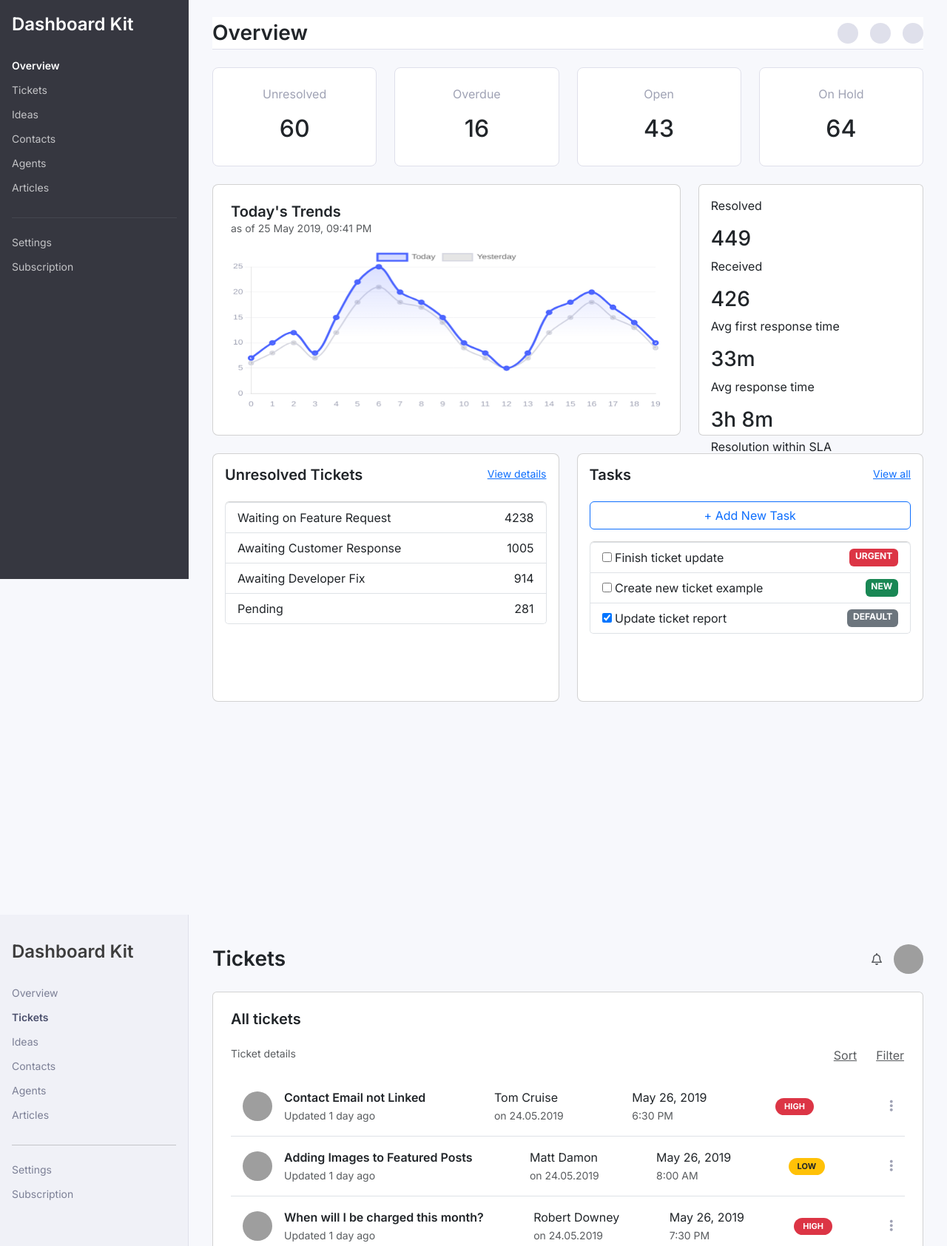
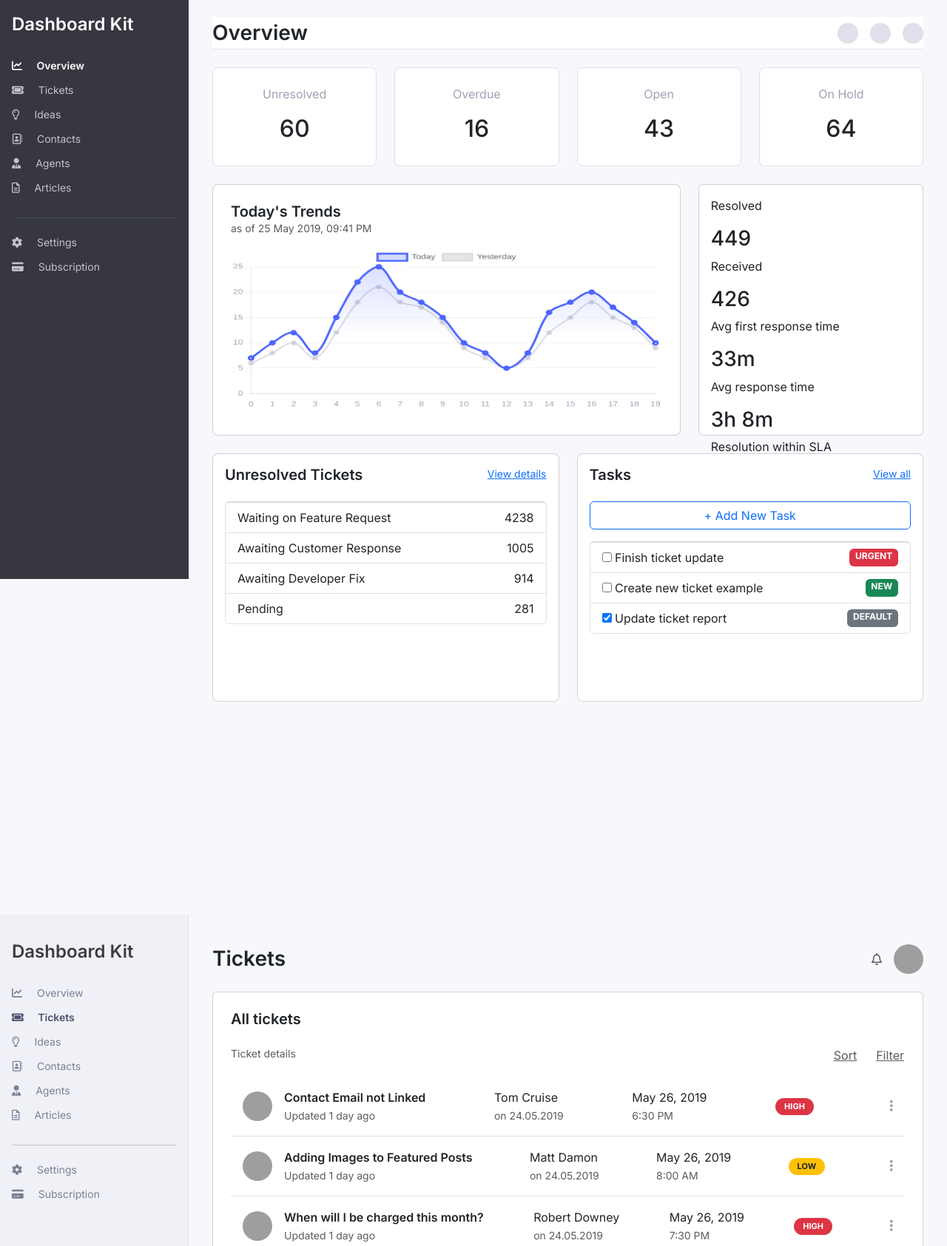
Before and after one commit to oyinkeks/dashboard-project, a website: page index.html in a window 1280 px wide. Shown: the part 17-1702 px from the top of the page at 74% size. Drawn offline with nearby package versions, Linux system fonts and the light colour scheme; grey boxes are pictures that could not be loaded.

Commit message:
Final version for submission

```diff
--- a/index.html
+++ b/index.html
@@ -25,25 +25,69 @@
 <!--  SECTION 1 — OVERVIEW (SIDEBAR #1 DARK)                    -->
 <!-- ========================================================= -->
 
+<!-- SIDEBAR — DARK -->
 <aside class="sidebar sidebar-dark">
     <h4 class="text-white fw-semibold mb-4 px-3 pt-3">Dashboard Kit</h4>
 
     <ul class="nav flex-column px-3">
-    <li><a class="nav-link active-menu" href="#">Overview</a></li>
-    <li><a class="nav-link" href="#tickets-section">Tickets</a></li>
-    <li><a class="nav-link" href="#">Ideas</a></li>
-    <li><a class="nav-link" href="#">Contacts</a></li>
-    <li><a class="nav-link" href="#">Agents</a></li>
-    <li><a class="nav-link" href="#">Articles</a></li>
+
+      <li>
+        <a class="nav-link active-menu" href="#">
+          <i class="fa-solid fa-chart-line me-3"></i> Overview
+        </a>
+      </li>
+
+      <li>
+        <a class="nav-link" href="#tickets-section">
+          <i class="fa-solid fa-ticket me-3"></i> Tickets
+        </a>
+      </li>
+
+      <li>
+        <a class="nav-link" href="#">
+          <i class="fa-regular fa-lightbulb me-3"></i> Ideas
+        </a>
+      </li>
+
+      <li>
+        <a class="nav-link" href="#">
+          <i class="fa-regular fa-address-book me-3"></i> Contacts
+        </a>
+      </li>
+
+      <li>
+        <a class="nav-link" href="#">
+          <i class="fa-solid fa-user-tie me-3"></i> Agents
+        </a>
+      </li>
+
+      <li>
+        <a class="nav-link" href="#">
+          <i class="fa-regular fa-file-lines me-3"></i> Articles
+        </a>
+      </li>
+
     </ul>
 
     <hr class="text-secondary mx-3 mt-4">
 
     <ul class="nav flex-column px-3">
-    <li><a class="nav-link" href="#">Settings</a></li>
-    <li><a class="nav-link" href="#">Subscription</a></li>
+
+      <li>
+        <a class="nav-link" href="#">
+          <i class="fa-solid fa-gear me-3"></i> Settings
+        </a>
+      </li>
+
+      <li>
+        <a class="nav-link" href="#">
+          <i class="fa-solid fa-credit-card me-3"></i> Subscription
+        </a>
+      </li>
+
     </ul>
   </aside>
+
 
 <main class="content-area">
 
@@ -138,25 +182,69 @@
 
 <section id="tickets-section">
 
+<!-- SIDEBAR — LIGHT -->
 <aside class="sidebar sidebar-light">
     <h4 class="fw-semibold mb-4 px-3 pt-3">Dashboard Kit</h4>
 
     <ul class="nav flex-column px-3">
-    <li><a class="nav-link" href="#">Overview</a></li>
-    <li><a class="nav-link active-menu" href="#">Tickets</a></li>
-    <li><a class="nav-link" href="#">Ideas</a></li>
-    <li><a class="nav-link" href="#">Contacts</a></li>
-    <li><a class="nav-link" href="#">Agents</a></li>
-    <li><a class="nav-link" href="#">Articles</a></li>
+
+      <li>
+        <a class="nav-link" href="#">
+          <i class="fa-solid fa-chart-line me-3"></i> Overview
+        </a>
+      </li>
+
+      <li>
+        <a class="nav-link active-menu" href="#">
+          <i class="fa-solid fa-ticket me-3"></i> Tickets
+        </a>
+      </li>
+
+      <li>
+        <a class="nav-link" href="#">
+          <i class="fa-regular fa-lightbulb me-3"></i> Ideas
+        </a>
+      </li>
+
+      <li>
+        <a class="nav-link" href="#">
+          <i class="fa-regular fa-address-book me-3"></i> Contacts
+        </a>
+      </li>
+
+      <li>
+        <a class="nav-link" href="#">
+          <i class="fa-solid fa-user-tie me-3"></i> Agents
+        </a>
+      </li>
+
+      <li>
+        <a class="nav-link" href="#">
+          <i class="fa-regular fa-file-lines me-3"></i> Articles
+        </a>
+      </li>
+
     </ul>
 
     <hr class="mx-3 mt-4">
 
     <ul class="nav flex-column px-3">
-    <li><a class="nav-link" href="#">Settings</a></li>
-    <li><a class="nav-link" href="#">Subscription</a></li>
+
+      <li>
+        <a class="nav-link" href="#">
+          <i class="fa-solid fa-gear me-3"></i> Settings
+        </a>
+      </li>
+
+      <li>
+        <a class="nav-link" href="#">
+          <i class="fa-solid fa-credit-card me-3"></i> Subscription
+        </a>
+      </li>
+
     </ul>
   </aside>
+
 
 <main class="content-area">
 
```
Lines whose indentation alone changed are shown as unchanged.
